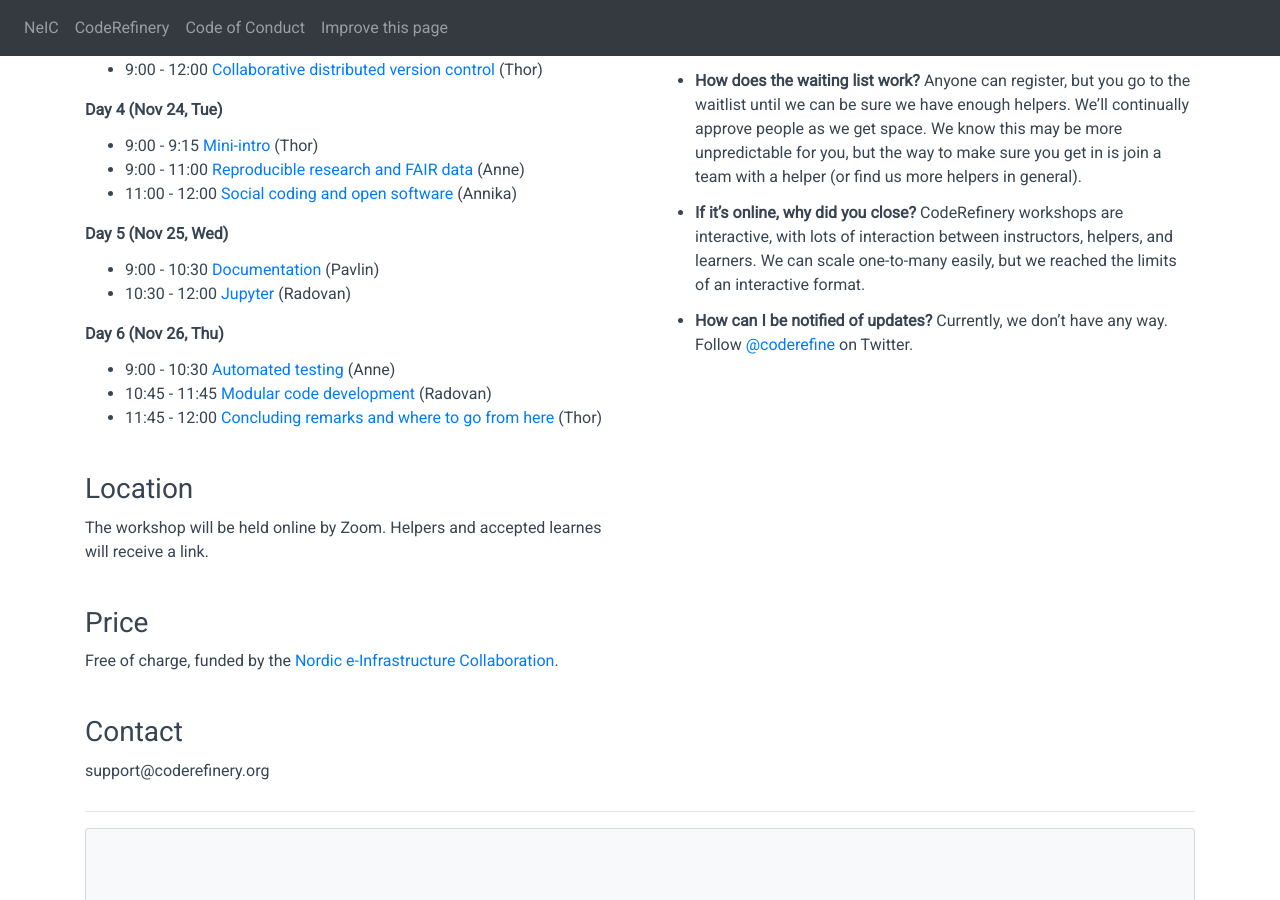
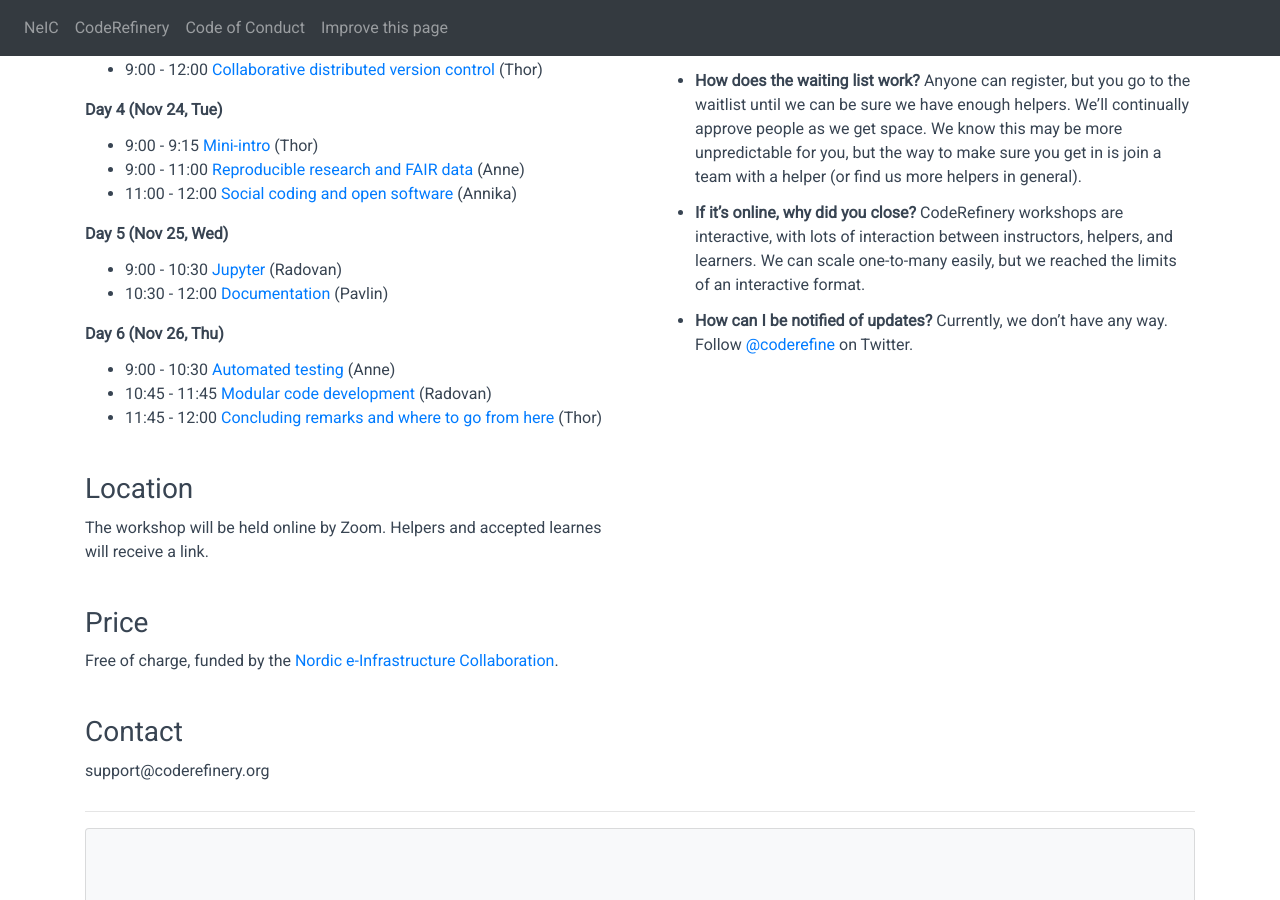
Before and after one commit to coderefinery/2020-11-17-online, a Jekyll site: the page built from index.md, in a window 1280 px wide and 900 px high, scrolled down 2514 px. Built offline with Jekyll 4.4.1, drawn with Linux system fonts in a browser that asks for light colours; comment, search, counter and statistics services are not loaded.

```diff
--- a/left_column.md
+++ b/left_column.md
@@ -127,11 +127,11 @@ The schedule includes frequent breaks.
 
 **Day 5 (Nov 25, Wed)**
 - 9:00 - 10:30
+  [Jupyter](https://coderefinery.github.io/jupyter/)
+  (Radovan)
+- 10:30 - 12:00
   [Documentation](https://coderefinery.github.io/documentation/)
   (Pavlin)
-- 10:30 - 12:00
-  [Jupyter](https://coderefinery.github.io/jupyter/)
-  (Radovan)
 
 
 **Day 6 (Nov 26, Thu)**
```
